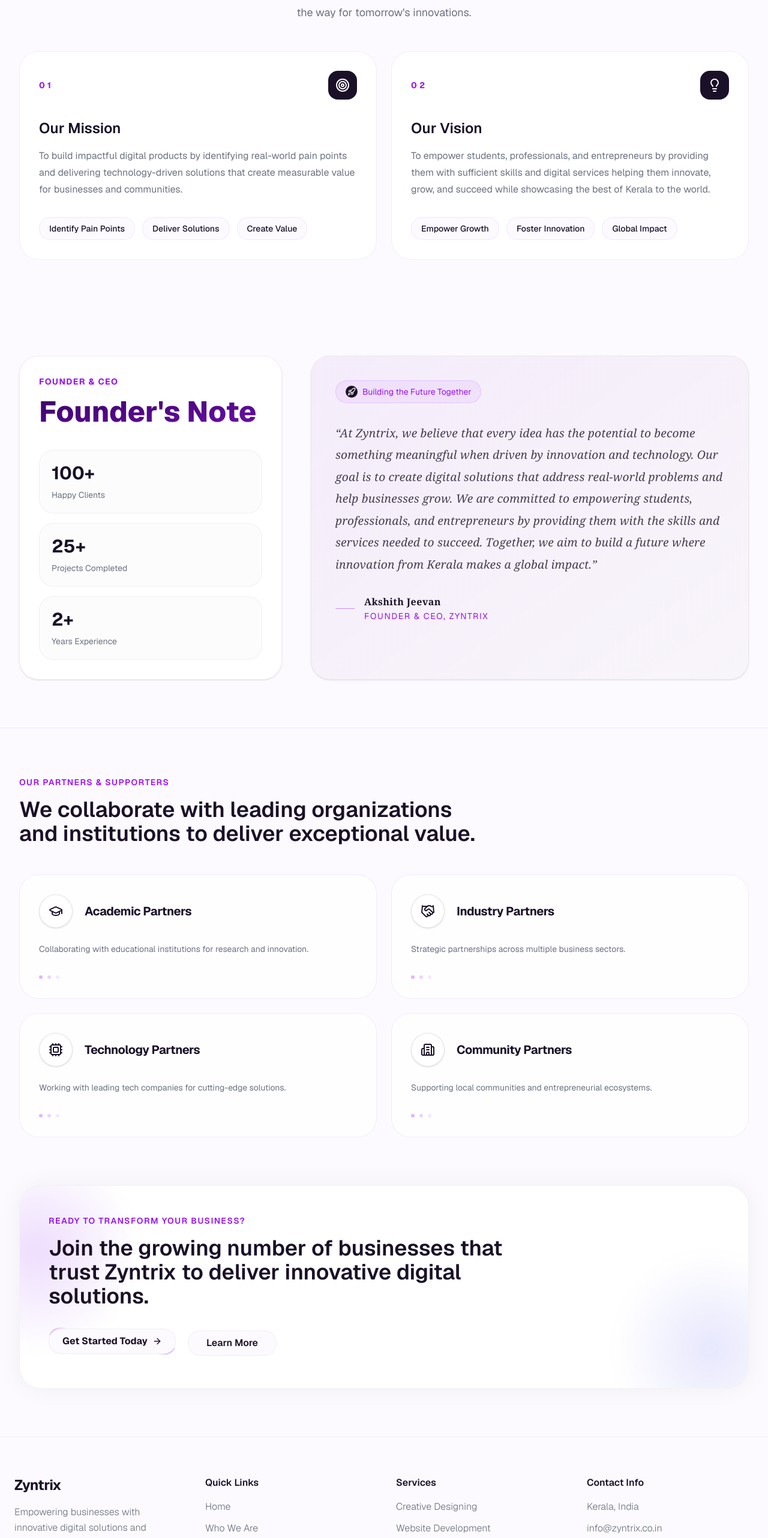
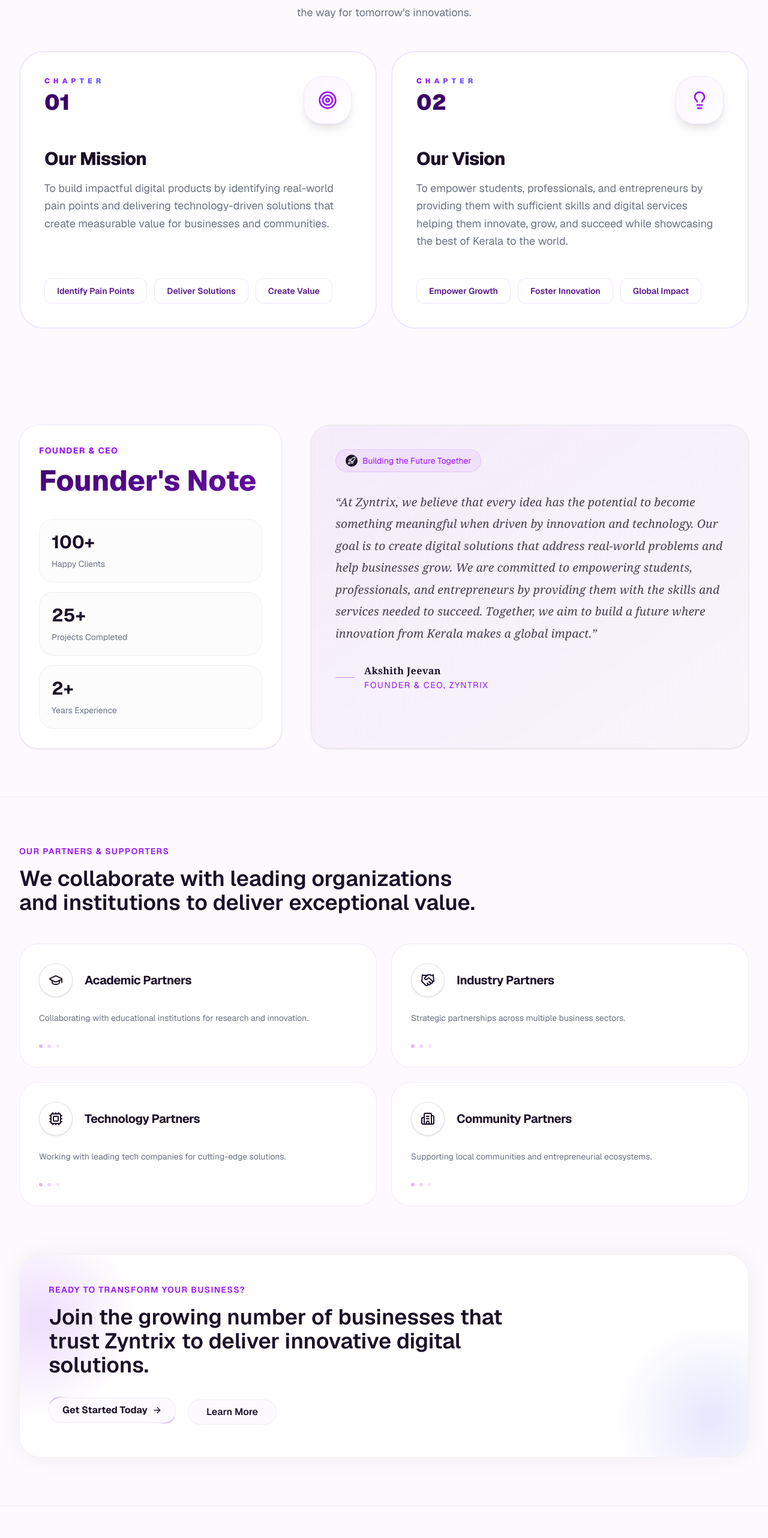
Before and after one commit to akshithjeevan/my-company-website, a Next.js app: page /WhoWeAre in a window 1280 px wide. Shown: the part 2542-5106 px from the top of the page at 60% size. Built offline with nearby package versions, Linux system fonts and the light colour scheme.

Commit message:
make our vision and our mission cards in whoweare page make more stylish

```diff
--- a/app/WhoWeAre/page.tsx
+++ b/app/WhoWeAre/page.tsx
@@ -360,31 +360,57 @@
               return (
                 <article
                   key={item.title}
-                  className="rounded-[2rem] border border-border dark:border-purple-500/25 bg-white/90 dark:bg-[rgba(14,9,28,0.65)] p-8 group hover:border-purple-500/50 dark:hover:border-purple-400/55 hover:bg-white dark:hover:bg-[rgba(20,12,45,0.90)] hover:shadow-[0_8px_32px_rgba(139,92,246,0.10)] dark:hover:shadow-[0_0_50px_rgba(109,40,217,0.32)] transition duration-300 relative overflow-hidden"
+                  className="group relative flex flex-col rounded-[2.5rem] p-[2px] transition-all duration-500 hover:-translate-y-2 hover:shadow-[0_20px_80px_-20px_rgba(139,92,246,0.6)]"
                 >
-                  <div className="flex items-center justify-between gap-4">
-                    <span className="text-sm font-bold uppercase tracking-[0.3em] text-purple-600">
+                  {/* Animated Conic Gradient Border */}
+                  <div className="absolute inset-0 z-0 overflow-hidden rounded-[2.5rem] bg-violet-200/50 dark:bg-white/10">
+                    <div className="absolute top-[50%] left-[50%] aspect-square w-[200%] -translate-x-1/2 -translate-y-1/2 animate-[spin_4s_linear_infinite] bg-[conic-gradient(from_0deg,transparent_0_340deg,rgba(168,85,247,1)_360deg)] opacity-0 group-hover:opacity-100 transition-opacity duration-500" />
+                    <div className="absolute top-[50%] left-[50%] aspect-square w-[200%] -translate-x-1/2 -translate-y-1/2 animate-[spin_4s_linear_infinite] bg-[conic-gradient(from_180deg,transparent_0_340deg,rgba(99,102,241,1)_360deg)] opacity-0 group-hover:opacity-100 transition-opacity duration-500" />
+                  </div>
+
+                  {/* Inner Card Background */}
+                  <div className="relative z-10 flex h-full flex-col rounded-[calc(2.5rem-2px)] bg-white/95 dark:bg-[#060312]/95 p-10 overflow-hidden backdrop-blur-3xl">
+
+                    {/* Inner Ambient Glow on Hover */}
+                    <div className="absolute -inset-x-20 -bottom-20 z-0 h-[300px] bg-gradient-to-t from-purple-600/20 via-indigo-600/10 to-transparent opacity-0 blur-3xl transition-opacity duration-700 group-hover:opacity-100 pointer-events-none" />
+
+                    {/* Header / Icon section */}
+                    <div className="relative z-10 flex items-start justify-between">
+                      <div className="flex flex-col gap-2">
+                        <span className="text-xs font-black uppercase tracking-[0.5em] text-transparent bg-clip-text bg-gradient-to-r from-purple-600 to-indigo-500 dark:from-purple-400 dark:to-indigo-300">
+                          Chapter
+                        </span>
+                        <span className="text-4xl font-black text-purple-950 dark:text-white group-hover:text-transparent group-hover:bg-clip-text group-hover:bg-gradient-to-r group-hover:from-purple-600 group-hover:to-indigo-500 transition-all duration-300">
                           {item.number}
                         </span>
-                    <div className="inline-flex h-12 w-12 items-center justify-center rounded-2xl bg-foreground dark:bg-white text-background dark:text-black transition-all duration-300 group-hover:bg-purple-600 group-hover:text-white group-hover:shadow-[0_0_20px_rgba(168,85,247,0.4)]">
-                      <Icon className="h-6 w-6" />
+                      </div>
+
+                      <div className="relative flex h-20 w-20 items-center justify-center rounded-[2rem] bg-gradient-to-br from-purple-50 to-white dark:from-purple-900/40 dark:to-[#080414] border border-purple-200/50 dark:border-white/10 shadow-lg transition-transform duration-500 group-hover:scale-110 group-hover:rotate-6">
+                        <div className="absolute inset-0 rounded-[2rem] bg-gradient-to-br from-purple-600 to-indigo-600 opacity-0 transition-opacity duration-500 group-hover:opacity-10 pointer-events-none" />
+                        <Icon className="h-8 w-8 text-purple-600 dark:text-purple-400 transition-transform duration-500 group-hover:scale-110" />
                       </div>
                     </div>
 
-                  <h3 className="mt-8 text-2xl font-semibold text-foreground dark:text-white group-hover:text-purple-600 dark:group-hover:text-purple-300 transition-colors">{item.title}</h3>
-                  <p className="mt-4 text-sm leading-7 text-muted-foreground dark:text-gray-400 sm:text-base">
+                    {/* Content */}
+                    <h3 className="relative z-10 mt-10 text-3xl font-extrabold tracking-tight text-foreground dark:text-white transition-colors duration-300">
+                      {item.title}
+                    </h3>
+
+                    <p className="relative z-10 mt-4 text-lg leading-relaxed text-muted-foreground dark:text-gray-400 group-hover:text-foreground dark:group-hover:text-gray-200 transition-colors duration-300 flex-grow">
                       {item.description}
                     </p>
 
-                  <div className="mt-8 flex flex-wrap gap-3">
+                    {/* Pillars / Tags */}
+                    <div className="relative z-10 mt-12 flex flex-wrap gap-3">
                       {item.pillars.map((pillar) => (
                         <span
                           key={pillar}
-                        className="rounded-full border border-border bg-background px-4 py-2 text-sm font-medium"
+                          className="rounded-xl border border-purple-200/60 dark:border-white/10 bg-white/50 dark:bg-white/5 px-5 py-2.5 text-sm font-semibold text-purple-900 dark:text-purple-200 backdrop-blur-md transition-all duration-300 group-hover:border-purple-400/50 dark:group-hover:border-purple-500/50 group-hover:bg-purple-50/50 dark:group-hover:bg-purple-500/10 group-hover:shadow-[0_0_20px_rgba(168,85,247,0.2)] group-hover:-translate-y-0.5"
                         >
                           {pillar}
                         </span>
                       ))}
+                    </div>
                   </div>
                 </article>
               );
@@ -536,9 +562,9 @@
               <Link href="/services" className="inline-flex items-center justify-center">
                 <StarBorder
                   as="div"
-                  color="rgba(255,255,255,0.4)"
-                  speed="6s"
-                  thickness={1}
+                  color="rgba(168,85,247,1)"
+                  speed="3s"
+                  thickness={2}
                 >
                   <span className="flex items-center gap-2 font-semibold px-4 py-0.5 text-base text-foreground dark:text-gray-300">
                     Learn More
--- a/app/components/Footer.tsx
+++ b/app/components/Footer.tsx
@@ -43,7 +43,7 @@
           <h3 className="font-semibold mb-4 text-foreground dark:text-white">Contact Info</h3>
           <ul className="space-y-3 text-muted-foreground dark:text-gray-400 font-light">
             <li>Kerala, India</li>
-            <li><a href="mailto:info@zyntrix.co.in" className="hover:text-purple-600 dark:hover:text-purple-400 transition-colors">info@zyntrix.co.in</a></li>
+            <li><a href="mailto:akshithjeevan2000@gmail.com" className="hover:text-purple-600 dark:hover:text-purple-400 transition-colors">akshithjeevan2000@gmail.com</a></li>
             <li><a href="tel:+919188426776" className="hover:text-purple-600 dark:hover:text-purple-400 transition-colors">+91 9188426776</a></li>
             <li>Mon - Fri: 9:00 AM - 6:00 PM</li>
           </ul>
--- a/app/globals.css
+++ b/app/globals.css
@@ -1,4 +1,5 @@
 @import "tailwindcss";
+@custom-variant dark (&:where(.dark, .dark *));
 
 :root {
   /* Premium Crystal Light Mode Palette */
@@ -59,7 +60,7 @@
   /* ── Deep-space futuristic palette ── */
   --background: #05030f;
   --foreground: #ede9fe;
-  --card: rgba(253, 253, 255, 0.85);
+  --card: rgba(0, 0, 0, 0.85);
   --card-foreground: #ede9fe;
   --popover: #0d0920;
   --popover-foreground: #ede9fe;
@@ -348,7 +349,7 @@
 
 /* ── Dark Mode Premium Utilities ── */
 .dark .glass-card {
-  background: rgba(14, 9, 28, 0.78);
+  background: rgba(0, 0, 0, 0.78);
   backdrop-filter: blur(20px) saturate(160%);
   -webkit-backdrop-filter: blur(20px) saturate(160%);
   border: 1px solid rgba(139, 92, 246, 0.24);
```
Also changed, not shown: app/ContactUs/page.tsx (+18 -18 lines). Lines whose indentation alone changed are shown as unchanged.
